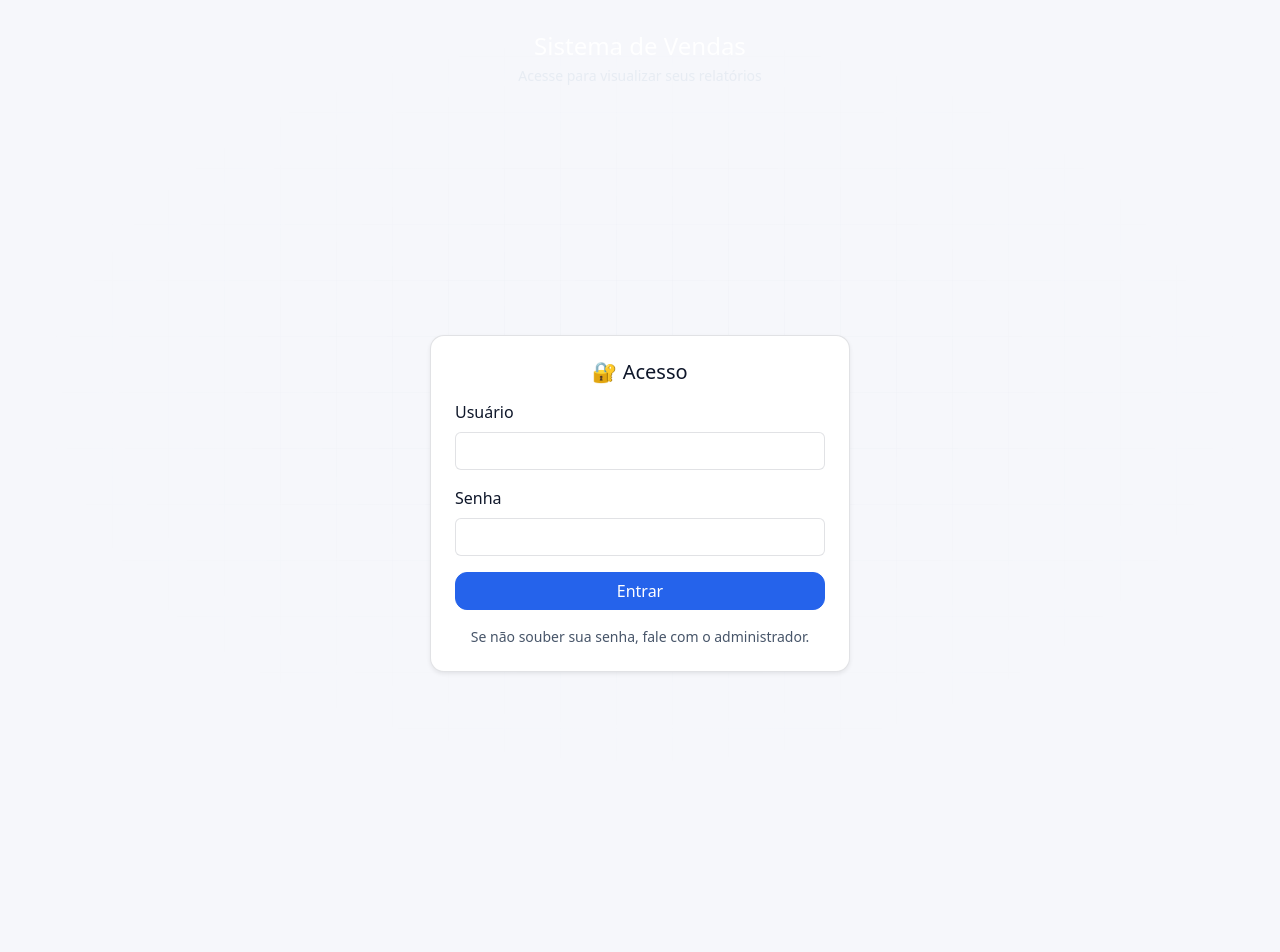
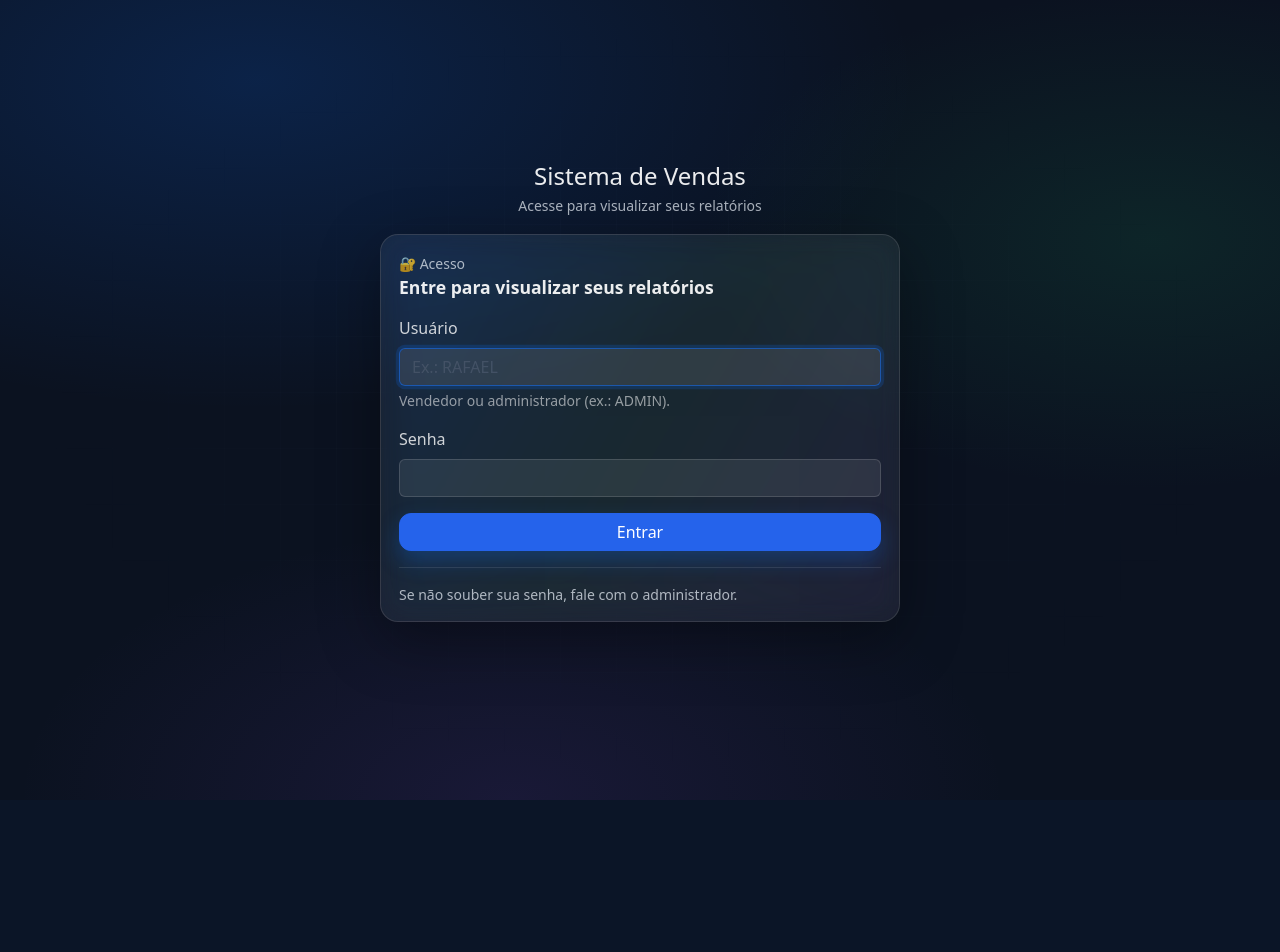
Before and after one commit to BrunoLenon/SistemaVendas, a Flask app: page /login in a window 1280 px wide. After the commit the page ends 800 px from the top, so only its background shows below. Run offline with Flask 3, Linux system fonts and the light colour scheme; some libraries are stand-ins or nearby versions.

Commit message:
Update login.html

```diff
--- a/web/templates/login.html
+++ b/web/templates/login.html
@@ -2,19 +2,88 @@
 
 {% block title %}Login - Sistema de Vendas{% endblock %}
 
+{% block extra_head %}
+<style>
+  /* Fundo moderno (sem quebrar o layout do base_auth) */
+  body{
+    background: radial-gradient(1200px 600px at 20% 10%, rgba(13,110,253,.18), transparent 55%),
+                radial-gradient(900px 500px at 90% 30%, rgba(25,135,84,.16), transparent 50%),
+                radial-gradient(900px 500px at 40% 100%, rgba(111,66,193,.14), transparent 55%),
+                #0b1220 !important;
+  }
+  .auth-shell{
+    position: relative;
+    border-radius: 18px;
+    border: 1px solid rgba(255,255,255,.12);
+    background: rgba(255,255,255,.06);
+    box-shadow: 0 18px 60px rgba(0,0,0,.35);
+    backdrop-filter: blur(10px);
+    -webkit-backdrop-filter: blur(10px);
+    overflow: hidden;
+  }
+  .auth-shell::before{
+    content:"";
+    position:absolute;
+    inset:-2px;
+    background: linear-gradient(120deg, rgba(13,110,253,.35), rgba(25,135,84,.25), rgba(111,66,193,.25));
+    opacity:.35;
+    filter: blur(22px);
+    pointer-events:none;
+  }
+  .auth-card{
+    position: relative;
+    padding: 18px 18px 16px 18px;
+  }
+  .auth-title{
+    color: rgba(255,255,255,.92);
+  }
+  .auth-sub{
+    color: rgba(255,255,255,.65);
+  }
+  .form-label{ color: rgba(255,255,255,.80); }
+  .form-text{ color: rgba(255,255,255,.55) !important; }
+  .form-control{
+    background: rgba(255,255,255,.08);
+    border: 1px solid rgba(255,255,255,.14);
+    color: rgba(255,255,255,.92);
+  }
+  .form-control:focus{
+    background: rgba(255,255,255,.10);
+    border-color: rgba(13,110,253,.55);
+    box-shadow: 0 0 0 .2rem rgba(13,110,253,.18);
+    color: rgba(255,255,255,.95);
+  }
+  .btn-primary{
+    box-shadow: 0 10px 22px rgba(13,110,253,.28);
+  }
+  /* Ajusta cabeçalho do base_auth para combinar com o fundo */
+  .container > .text-center h4,
+  .container > .text-center .text-muted{
+    color: rgba(255,255,255,.85) !important;
+  }
+  .container > .text-center .text-muted{ opacity:.85; }
+</style>
+{% endblock %}
+
 {% block content %}
-<div class="container d-flex align-items-center justify-content-center min-vh-100">
-  <div class="card shadow-sm p-4" style="max-width:420px; width:100%;">
-    <h5 class="text-center mb-3">🔐 Acesso</h5>
+  <div class="auth-shell">
+    <div class="auth-card">
+      <div class="d-flex align-items-center justify-content-between mb-3">
+        <div>
+          <div class="auth-sub small">🔐 Acesso</div>
+          <div class="auth-title fw-semibold" style="font-size:1.1rem;">Entre para visualizar seus relatórios</div>
+        </div>
+      </div>
 
-    {% if error %}
-      <div class="alert alert-danger">{{ error }}</div>
+      {% if erro %}
+        <div class="alert alert-danger py-2 mb-3">{{ erro }}</div>
       {% endif %}
 
-    <form method="post">
+      <form method="post" autocomplete="on">
         <div class="mb-3">
           <label class="form-label">Usuário</label>
-        <input type="text" name="usuario" class="form-control" required>
+          <input type="text" name="vendedor" class="form-control" placeholder="Ex.: RAFAEL" required autofocus>
+          <div class="form-text">Vendedor ou administrador (ex.: ADMIN).</div>
         </div>
 
         <div class="mb-3">
@@ -25,9 +94,11 @@
         <button class="btn btn-primary w-100">Entrar</button>
       </form>
 
-    <div class="text-center mt-3 small text-muted">
+      <div class="mt-3 pt-3" style="border-top:1px solid rgba(255,255,255,.10);">
+        <div class="auth-sub small">
           Se não souber sua senha, fale com o administrador.
         </div>
       </div>
     </div>
+  </div>
 {% endblock %}
```
Lines whose indentation alone changed are shown as unchanged.
